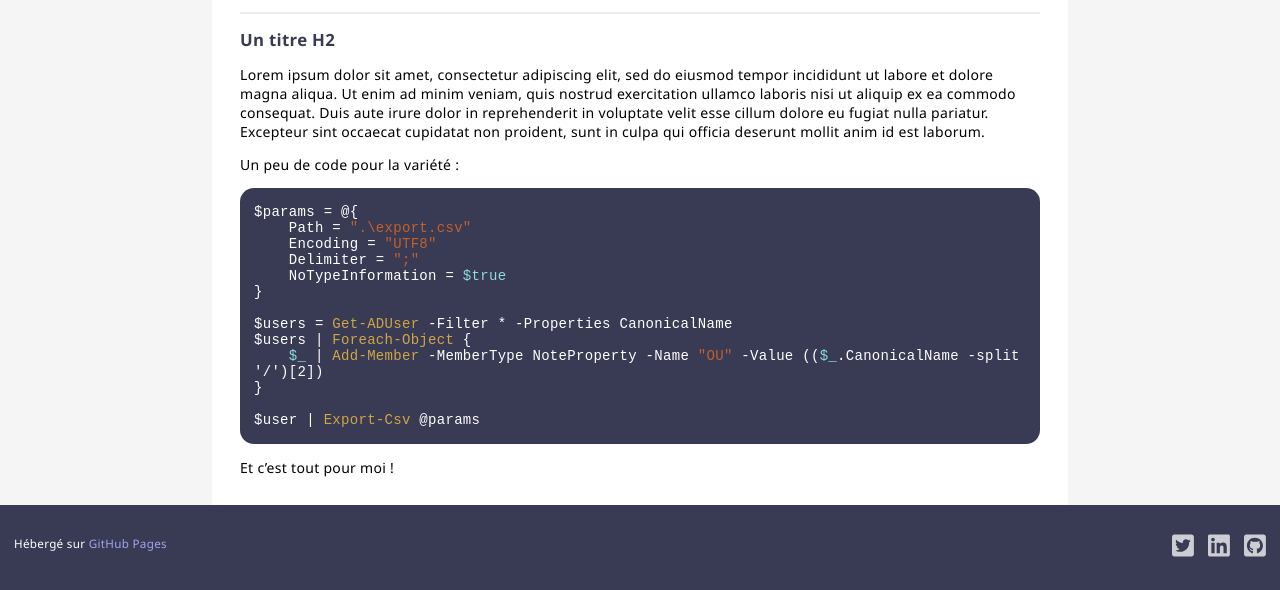
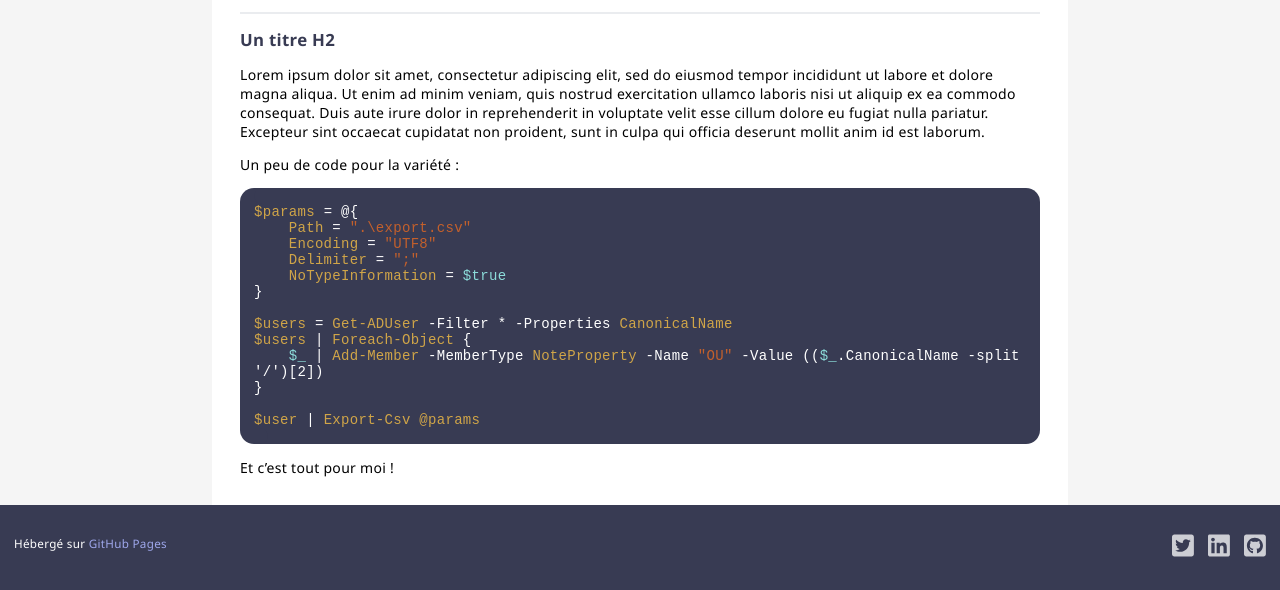
Before and after one commit to leobouard/leobouard.github.io, a Jekyll site: the page built from index.md, in a window 1280 px wide. Shown: the part 1313-1903 px from the top of the page. Built offline with Jekyll 4.4.1, drawn with Linux system fonts in a browser that asks for light colours; our own code applies the rules of GitHub Pages for plain Markdown files.

Commit message:
Update style.scss

```diff
--- a/assets/css/style.scss
+++ b/assets/css/style.scss
@@ -149,7 +149,7 @@ section {
         border-radius: 1em;
 
         .s2 { color: #c3602c; }
-        .n  { color: #d0a548; }
+        .n, .nv, .bp, .err, .nx { color: #d0a548; }
         .bp { color: #8cdcda; }
     }
 
```
